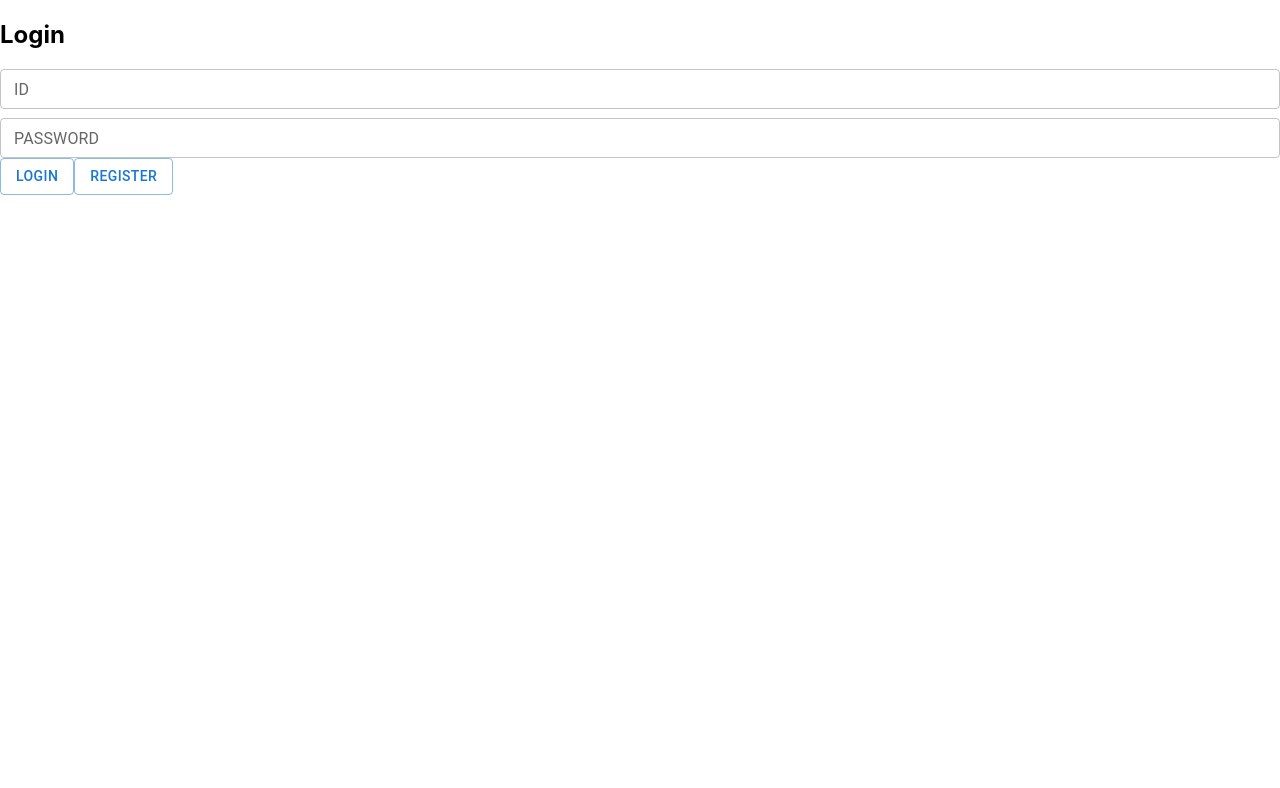
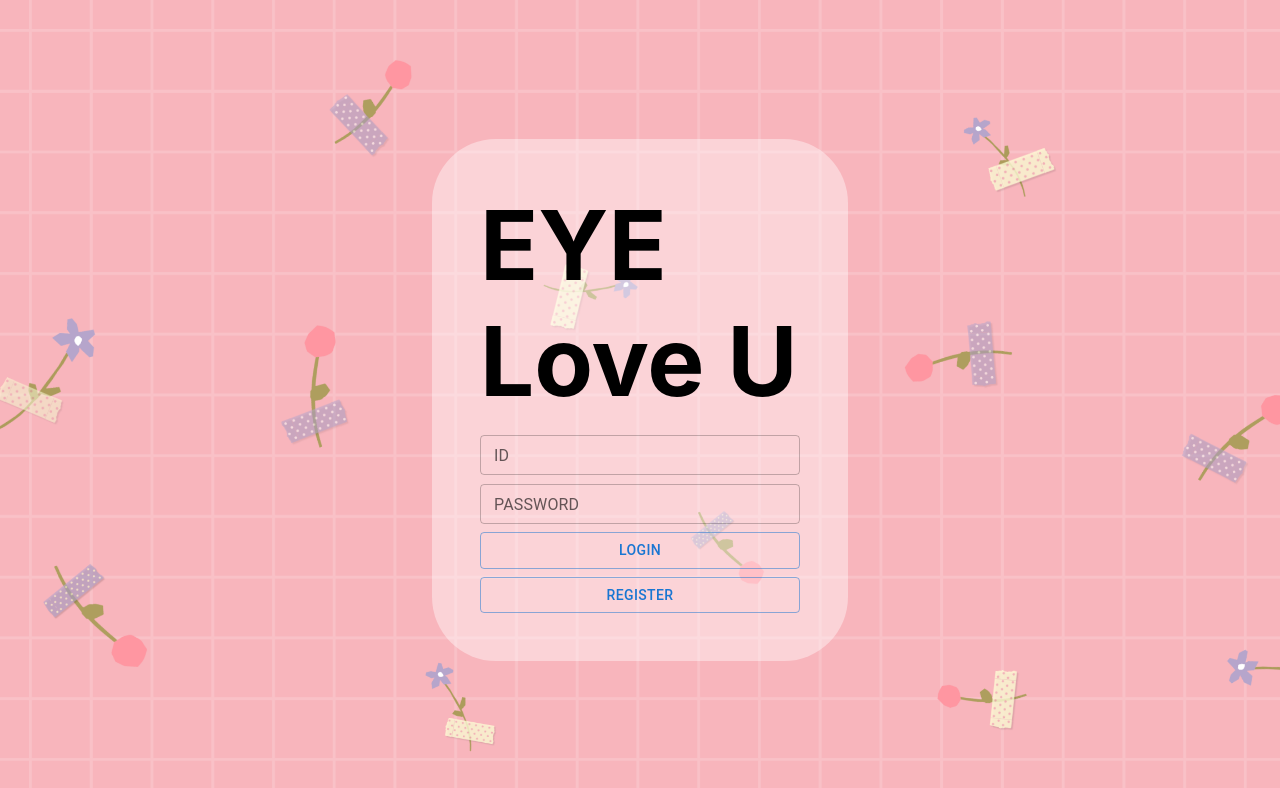
Before and after one commit to SeungjaeLim/EYE-LOVE-U, a React (Create React App) app: page / in a window 1280 px wide. Shown: the top 788 px of the page. Built offline with nearby package versions, Linux system fonts and the light colour scheme; the HTML template or start-up script is replaced by a standard one.

Commit message:
Style: Design

```diff
--- a/src/components/Login.js
+++ b/src/components/Login.js
@@ -6,6 +6,8 @@ import DialogActions from '@mui/material/DialogActions';
 import DialogTitle from '@mui/material/DialogTitle';
 import Button from '@mui/material/Button';
 import axios from 'axios';
+
+import '../style/Auth.css';
 
 const API_BASE = process.env.REACT_APP_API_BASE;
 
@@ -49,17 +51,22 @@ function Login({ setUserId }) {
     }
 
     return(
-        <div>
-            <h2>Login</h2>
-            <form onSubmit={onLogin}>
-                <div>
+        <div className='Auth'>
+            <div className='Background'>
+                <div className='Title'> EYE Love U</div>
+                <form className='LoginForm' onSubmit={onLogin}>
+                    <div className='LoginFormInput'>
                         <TextField label="ID" style={{ marginBottom: "0.6rem", width: "100%", style: {fontFamily:'paybooc'} }} autoComplete="off" size="small" name="id"/>
                         <TextField label="PASSWORD" style={{ width: "100%", style: {fontFamily:'paybooc'} }} type="password" size="small" autoComplete="off" name="pwd"/>
                     </div>
+                    <div className='LoginButtonForm'>
                         <Button variant='outlined' type='submit'>Login</Button>
+                    </div>
+                    <div className='LoginButtonForm'>
                         <Button variant='outlined' type='button' onClick={(e) => {
                             e.preventDefault();
                             onClickRegister("register");}}>Register</Button>
+                    </div>
                 </form>
 
                 <Dialog open={alertOpen}>
@@ -71,6 +78,7 @@ function Login({ setUserId }) {
                     </DialogActions>
                 </Dialog>
             </div>
+        </div>
     )
 }
 
--- a/src/pages/Lobby.js
+++ b/src/pages/Lobby.js
@@ -21,6 +21,8 @@ import Box from '@mui/material/Box';
 import DialogActions from '@mui/material/DialogActions';
 import DialogTitle from '@mui/material/DialogTitle';
 import Button from '@mui/material/Button';
+import VolunteerActivismIcon from '@mui/icons-material/VolunteerActivism';
+import LocationSearchingIcon from '@mui/icons-material/LocationSearching';
 
 import "../style/Lobby.css";
 import { Badge } from '@mui/material';
@@ -213,8 +215,9 @@ function Lobby({ userId, setUserId }) {
 
   return (
     <div className='Lobby'>
+      <div className='Background'>
       <Avatar
-        sx={{ width: 100, height: 100 }}
+        sx={{ width: 350, height: 350}}
         className='LobbyProfileIcon'
         onClick={onProfileClick}
         src={profileImg}/>
@@ -239,13 +242,17 @@ function Lobby({ userId, setUserId }) {
           </div>
         </div>
       </Dialog>
+      <div className='PostBox'>
         <StyledBadge
             badgeContent={mailCount}
-          color="primary">
+            color="secondary">
           <MailIcon
+            style={{fill: "white"}}
             sx={{ width: 100, height: 100 }}
             onClick={() => showList()} />
         </StyledBadge>
+      </div>
+
       <Dialog
         open={listOpen}
         TransitionComponent={Transition}
@@ -269,23 +276,21 @@ function Lobby({ userId, setUserId }) {
           inboxContents()
         }</List> */}
       </Dialog>
-      <div onClick={(e) => {
+      <div className='ButtonForm'>
+          <LocationSearchingIcon
+                style={{fill: "grey"}}
+                sx={{ width: 100, height: 100 }}
+                onClick={(e) => {
                   e.preventDefault();
                   onClick("calibration");
-      }}>
-        Calibration
-      </div>
-
-      <div onClick={(e) => {
+                }} />
+          <VolunteerActivismIcon
+                style={{fill: "grey"}}
+                sx={{ width: 100, height: 100 }}
+                onClick={(e) => {
                   e.preventDefault();
-        if(sex === "M") {
                   onClick("manmatching");
-        }
-        else {
-          onClick("womanmatching")
-        }
-      }}>
-        Matching
+                }} />
       </div>
       <Dialog open={alertOpen}>
         <DialogTitle style={{ display: "flex", justifyContent: "center"}} >답장을 보냈습니다.</DialogTitle>
@@ -297,6 +302,7 @@ function Lobby({ userId, setUserId }) {
         </DialogActions>
       </Dialog>
       </div>
+    </div>
   );
 }
 
--- /dev/null
+++ b/src/style/Auth.css
@@ -0,0 +1,41 @@
+.Auth {
+  width: 100vw;
+  height: 100vh;
+  display: flex;
+  align-items: center;
+  justify-content: center;
+  flex-direction: column;
+  background-image: url("../../public/PinkBackGround.png");
+  background-repeat : no-repeat;
+  background-size : cover;
+}
+.Background {
+  display: flex;
+  align-items: center;
+  justify-content: center;
+  flex-direction: column;
+  padding: 3rem;
+  border-radius: 4rem;
+  background-color: rgba(255, 255, 255, 0.5);
+}
+.Title {
+  font-size: 6rem;
+  margin-bottom: 1rem;
+  font-weight: bold;
+}
+.LoginForm {
+  display: flex;
+  flex-direction: column;
+  width: 100%;
+  justify-content: center;
+}
+.LoginFormInput {
+  display: flex;
+  flex-direction: column;
+}
+.LoginButtonForm {
+  margin-top: 0.5rem;
+  display: flex;
+  flex-direction: column;
+
+}
--- a/src/style/Lobby.css
+++ b/src/style/Lobby.css
@@ -1,14 +1,29 @@
 .Lobby {
-  width: 100%;
-  height: 100%;
+  width: 100vw;
+  height: 100vh;
+  display: flex;
+  align-items: center;
+  justify-content: center;
+  flex-direction: column;
+  background-image: url("../../public/PinkBackGround.png");
+  background-repeat : no-repeat;
+  background-size : cover;
+}
+
+.Background {
+  width: 25%;
+  display: flex;
+  align-items: center;
+  justify-content: center;
+  flex-direction: column;
+  padding: 3rem;
+  border-radius: 4rem;
+  background-color: rgba(255, 255, 255, 0.4);
 }
 
 .LobbyProfileIcon {
-  position: absolute;
-  right: 0;
-  top: 0;
-  margin-top: 2rem;
-  margin-right: 2rem;
+  left: 0%;
+  top: 0%;
 }
 
 
@@ -57,3 +72,16 @@
   height: 14.2857143%;
   display: flex;
 }
+
+.PostBox {
+  position: absolute;
+  left: 91%;
+  top: 3%;
+  display: flex;
+}
+
+.ButtonForm {
+  align-items: center;
+  justify-content: center;
+  flex-direction: column;
+}
```
Also changed, not shown: public/PinkBackGround.png (added). Lines whose indentation alone changed are shown as unchanged.
